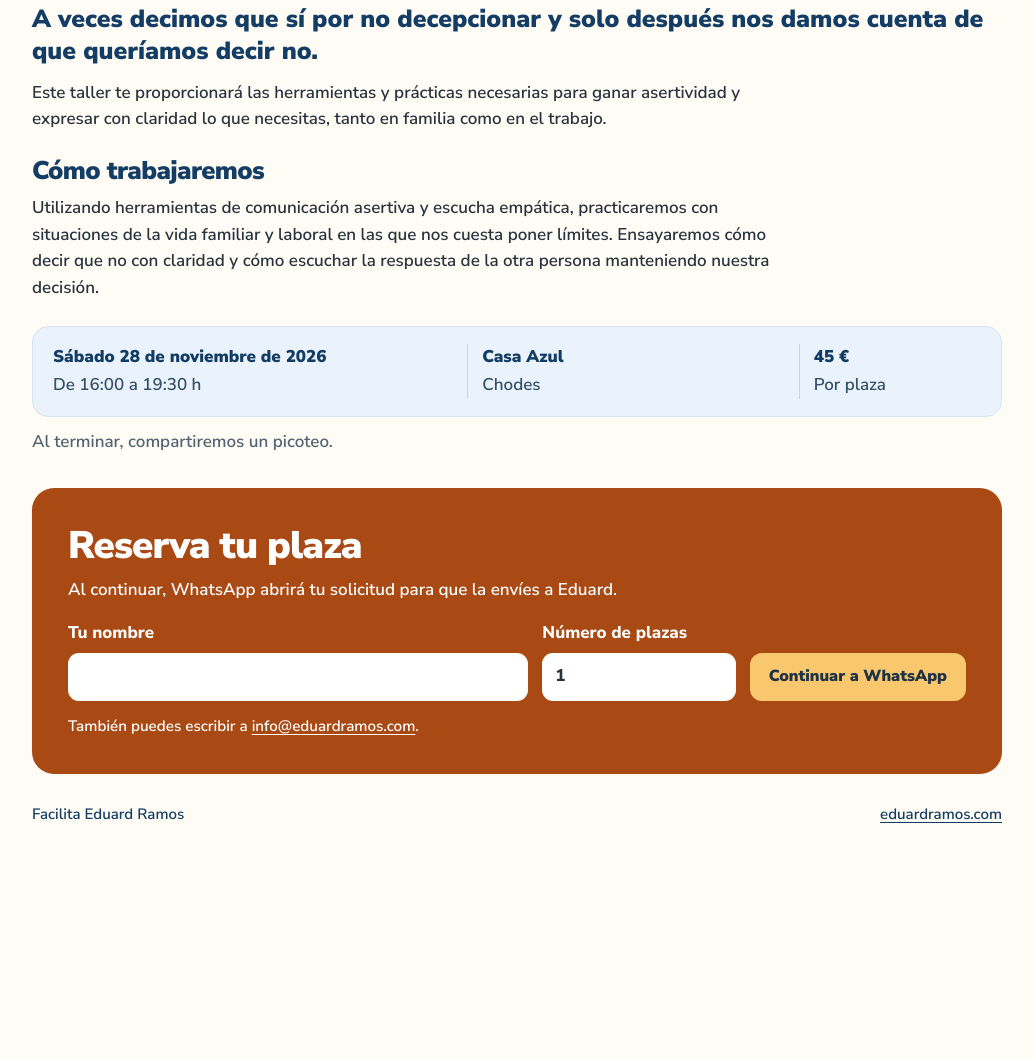
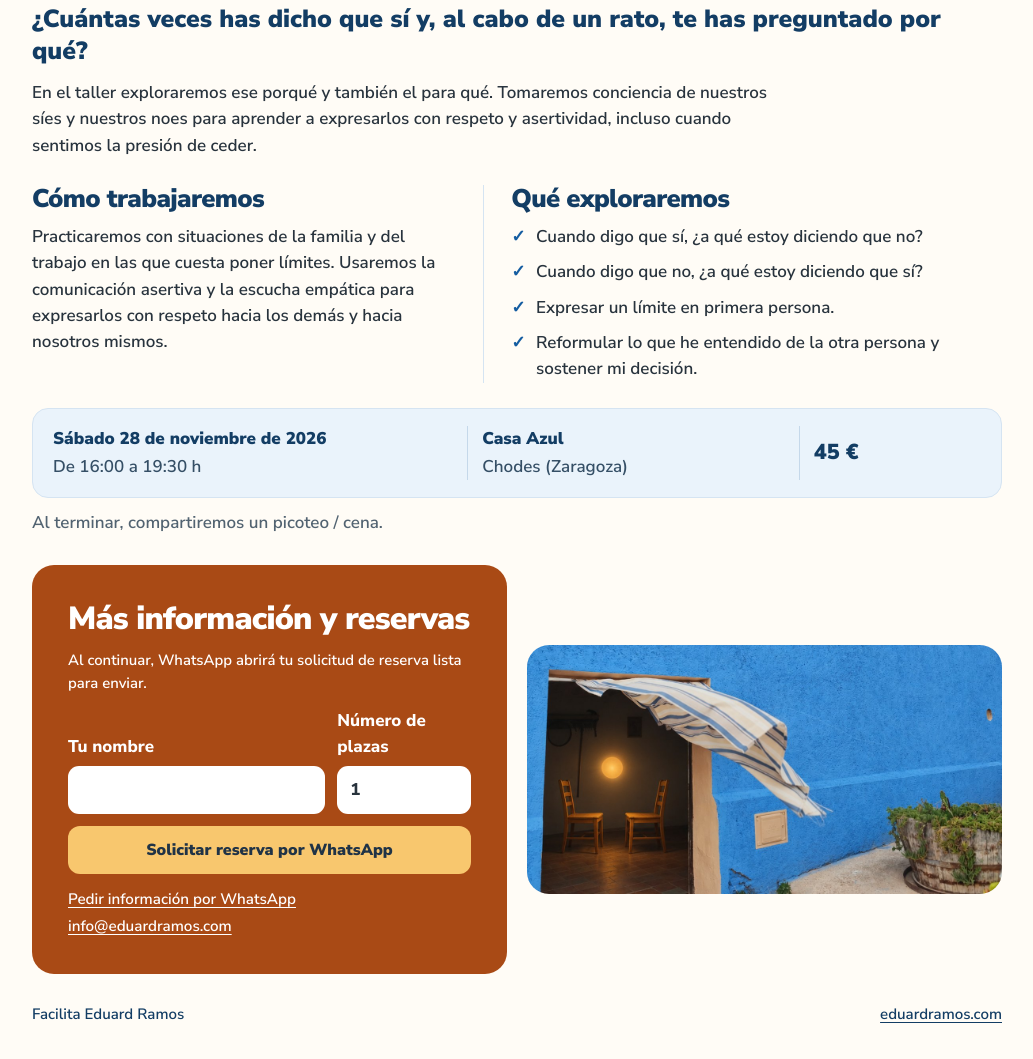
Before and after one commit to eduardramos/talleres, a plain HTML site: page me-cuesta-decir-no/index.html in a window 1280 px wide. Shown: the part 531-1590 px from the top of the page, without its empty margins (123-1156 px from the left). Before the commit the page ends 1401 px from the top, so only its background shows below. Drawn offline with Linux system fonts and the light colour scheme.

Commit message:
Publicar la versión final del taller Me cuesta decir no

```diff
--- a/me-cuesta-decir-no/index.html
+++ b/me-cuesta-decir-no/index.html
@@ -5,12 +5,18 @@
   <meta name="viewport" content="width=device-width, initial-scale=1">
   <meta name="theme-color" content="#155da1">
   <title>Me cuesta decir no · Taller en Chodes</title>
-  <meta name="description" content="Un taller para reconocer límites y expresarlos. Sábado 28 de noviembre de 2026, de 16:00 a 19:30 h, en Casa Azul, Chodes. Reserva tu plaza.">
+  <meta name="description" content="Un taller para reconocer límites y expresarlos. Sábado 28 de noviembre de 2026, de 16:00 a 19:30 h, en Casa Azul, Chodes (Zaragoza). 45 €. Información y reservas.">
   <meta property="og:type" content="website">
   <meta property="og:locale" content="es_ES">
   <meta property="og:title" content="Me cuesta decir no · Taller en Chodes">
-  <meta property="og:description" content="Un taller para reconocer límites y expresarlos. 28 de noviembre · Casa Azul, Chodes · 45 € por plaza.">
+  <meta property="og:description" content="Un taller para reconocer límites y expresarlos. Sábado 28 de noviembre, 16:00–19:30 h · Casa Azul, Chodes (Zaragoza) · 45 €.">
   <meta property="og:url" content="https://eduardramos.github.io/talleres/me-cuesta-decir-no/">
+  <meta property="og:image" content="https://eduardramos.github.io/talleres/me-cuesta-decir-no/casa-azul-sillas.jpg">
+  <meta property="og:image:type" content="image/jpeg">
+  <meta property="og:image:width" content="1200">
+  <meta property="og:image:height" content="630">
+  <meta property="og:image:alt" content="La entrada de Casa Azul con la cortina al viento y dos sillas bajo una luz dorada.">
+  <meta name="twitter:card" content="summary_large_image">
   <link rel="canonical" href="https://eduardramos.github.io/talleres/me-cuesta-decir-no/">
   <link rel="preconnect" href="https://fonts.googleapis.com">
   <link rel="preconnect" href="https://fonts.gstatic.com" crossorigin>
@@ -46,7 +52,11 @@
     main { padding-block: 37px 44px; }
     .intro { margin: 0 0 12px; color: var(--profundo); font-size: clamp(1.2rem, 2.5vw, 1.55rem); font-weight: 900; line-height: 1.32; max-width: 67ch; }
     .description { margin: 0; max-width: 73ch; }
-    .method { margin-top: 24px; max-width: 73ch; }
+    .method { display: grid; grid-template-columns: minmax(0, .9fr) minmax(0, 1.1fr); gap: 27px; margin-top: 26px; }
+    .method section + section { padding-inline-start: 27px; border-inline-start: 1px solid var(--linea); }
+    .checks { margin: 0; padding: 0; display: grid; gap: 9px; list-style: none; }
+    .checks li { display: grid; grid-template-columns: 1.2em minmax(0, 1fr); gap: .25em; }
+    .checks span { color: var(--azul); font-weight: 900; }
     .method h2 { color: var(--profundo); font-size: clamp(1.25rem, 2.6vw, 1.6rem); }
     .method p { margin: 0; }
     .facts { display: grid; grid-template-columns: 1.25fr 1fr .55fr; margin: 25px 0 0; padding: 17px 20px; border: 1px solid var(--linea); border-radius: 16px; background: var(--claro); }
@@ -55,26 +65,35 @@
     .facts div:first-child { padding-inline-start: 0; }
     .facts dt { color: var(--profundo); font-weight: 900; }
     .facts dd { margin: 2px 0 0; color: #354f66; }
-    .picoteo { margin: 12px 0 33px; color: var(--suave); }
+    .facts .price { display: flex; align-items: center; }
+    .price dd { margin: 0; color: var(--profundo); font-size: 1.35rem; font-weight: 900; }
+    .visually-hidden { position: absolute; width: 1px; height: 1px; padding: 0; margin: -1px; overflow: hidden; clip-path: inset(50%); white-space: nowrap; border: 0; }
+    .picoteo { margin: 12px 0 28px; color: var(--suave); }
+    .contact-grid { display: grid; grid-template-columns: repeat(2, minmax(0, 1fr)); gap: 20px; align-items: center; }
+    .workshop-photo { margin: 0; }
+    .workshop-photo img { display: block; width: 100%; height: auto; border-radius: 22px; }
     .reserve { border-radius: 22px; padding: clamp(20px, 4vw, 36px); background: var(--calabaza); color: white; scroll-margin-top: 18px; }
     h2 { margin: 0 0 10px; font-size: clamp(1.65rem, 3.4vw, 2.4rem); line-height: 1.12; letter-spacing: -.025em; font-weight: 900; }
-    .reserve p { margin: 0 0 17px; }
-    .reserve form { display: grid; grid-template-columns: minmax(0, 1fr) minmax(8.5rem, .42fr) auto; gap: 14px; align-items: end; margin-bottom: 14px; }
+    .reserve h2 { font-size: clamp(1.4rem, 2.9vw, 2rem); }
+    .reserve form { display: grid; grid-template-columns: minmax(0, 1fr) minmax(7.5rem, .52fr); gap: 12px; align-items: end; margin-top: 13px; }
+    .reserve form > p, .reserve form > button { grid-column: 1 / -1; }
+    .reserve form > p { margin: 0; font-size: .93rem; }
     [hidden] { display: none !important; }
     .field { display: grid; gap: 6px; font-weight: 800; }
     input { min-width: 0; width: 100%; min-height: 48px; padding: 8px 12px; border: 1px solid transparent; border-radius: 11px; color: var(--tinta); background: white; font: inherit; }
     input:focus-visible { outline-color: var(--oro); }
     .reserve .button { background: var(--oro); color: #203346; }
     .reserve .button:hover { background: #ffdb98; }
-    .reserve .email { margin: 0; font-size: .95rem; }
-    .email a { color: inherit; text-underline-offset: .18em; }
+    .contact-links { display: grid; gap: 3px; margin-top: 14px; font-size: .95rem; }
+    .contact-links a { width: fit-content; color: white; text-underline-offset: .18em; }
     footer { display: flex; gap: 12px; justify-content: space-between; margin-top: 29px; font-size: .94rem; color: var(--profundo); }
     footer a { color: inherit; text-underline-offset: .18em; }
     @media (max-width: 700px) {
       .hero { padding-block: 38px; }
       .hero-inner { gap: 12px; }
-      .reserve form { grid-template-columns: minmax(0,1fr) minmax(6.7rem,.55fr); }
-      .reserve form .button { grid-column: 1 / -1; }
+      .contact-grid, .method { grid-template-columns: minmax(0, 1fr); }
+      .method { gap: 19px; }
+      .method section + section { padding-inline-start: 0; border-inline-start: 0; }
     }
     @media (max-width: 510px) {
       .wrap { width: min(100% - 36px, 970px); }
@@ -91,10 +110,10 @@
   <header class="hero">
     <div class="wrap hero-inner">
       <div>
-        <p class="eyebrow">Talleres en la Casa Azul de Chodes · 02/12</p>
+        <p class="eyebrow">Talleres en la Casa Azul de Chodes</p>
         <h1><span>Me cuesta</span> <span>decir no</span></h1>
         <p class="subtitle">Un taller para reconocer límites y expresarlos.</p>
-        <a class="button" href="#reserva">Reservar plaza</a>
+        <a class="button" href="#reserva">Más información y reservas</a>
       </div>
       <svg xmlns="http://www.w3.org/2000/svg" width="380" height="240" class="chairs" aria-hidden="true" viewBox="0 0 380 240">
 <circle cx="190" cy="78" fill="#f8c76e" r="38"></circle>
@@ -109,29 +128,47 @@
     </div>
   </header>
   <main class="wrap">
-    <p class="intro">A veces decimos que sí por no decepcionar y solo después nos damos cuenta de que queríamos decir no.</p>
-    <p class="description">Este taller te proporcionará las herramientas y prácticas necesarias para ganar asertividad y expresar con claridad lo que necesitas, tanto en familia como en el trabajo.</p>
-    <section class="method" aria-labelledby="metodologia">
+    <p class="intro">¿Cuántas veces has dicho que sí y, al cabo de un rato, te has preguntado por qué?</p>
+    <p class="description">En el taller exploraremos ese porqué y también el para qué. Tomaremos conciencia de nuestros síes y nuestros noes para aprender a expresarlos con respeto y asertividad, incluso cuando sentimos la presión de ceder.</p>
+    <div class="method">
+      <section aria-labelledby="metodologia">
         <h2 id="metodologia">Cómo trabajaremos</h2>
-      <p>Utilizando herramientas de comunicación asertiva y escucha empática, practicaremos con situaciones de la vida familiar y laboral en las que nos cuesta poner límites. Ensayaremos cómo decir que no con claridad y cómo escuchar la respuesta de la otra persona manteniendo nuestra decisión.</p>
+        <p>Practicaremos con situaciones de la familia y del trabajo en las que cuesta poner límites. Usaremos la comunicación asertiva y la escucha empática para expresarlos con respeto hacia los demás y hacia nosotros mismos.</p>
       </section>
+      <section aria-labelledby="exploracion">
+        <h2 id="exploracion">Qué exploraremos</h2>
+        <ul class="checks">
+          <li><span aria-hidden="true">✓</span>Cuando digo que sí, ¿a qué estoy diciendo que no?</li>
+          <li><span aria-hidden="true">✓</span>Cuando digo que no, ¿a qué estoy diciendo que sí?</li>
+          <li><span aria-hidden="true">✓</span>Expresar un límite en primera persona.</li>
+          <li><span aria-hidden="true">✓</span>Reformular lo que he entendido de la otra persona y sostener mi decisión.</li>
+        </ul>
+      </section>
+    </div>
     <dl class="facts" aria-label="Datos del taller">
       <div><dt><time datetime="2026-11-28">Sábado 28 de noviembre de 2026</time></dt><dd>De 16:00 a 19:30 h</dd></div>
-      <div><dt>Casa Azul</dt><dd>Chodes</dd></div>
-      <div><dt>45 €</dt><dd>Por plaza</dd></div>
+      <div><dt>Casa Azul</dt><dd>Chodes (Zaragoza)</dd></div>
+      <div class="price"><dt class="visually-hidden">Importe</dt><dd>45 €</dd></div>
     </dl>
-    <p class="picoteo">Al terminar, compartiremos un picoteo.</p>
+    <p class="picoteo">Al terminar, compartiremos un picoteo / cena.</p>
+    <div class="contact-grid">
       <section class="reserve" id="reserva" aria-labelledby="reserva-title">
-      <h2 id="reserva-title">Reserva tu plaza</h2>
-      <p id="reserva-ayuda">Al continuar, WhatsApp abrirá tu solicitud para que la envíes a Eduard.</p>
+        <h2 id="reserva-title">Más información y reservas</h2>
         <form id="reservation-form" aria-describedby="reserva-ayuda" hidden>
+          <p id="reserva-ayuda">Al continuar, WhatsApp abrirá tu solicitud de reserva lista para enviar.</p>
           <label class="field">Tu nombre<input name="nombre" type="text" autocomplete="name" maxlength="120" pattern=".*\S.*" required></label>
           <label class="field">Número de plazas<input name="plazas" type="number" inputmode="numeric" min="1" step="1" value="1" required></label>
-        <button class="button" type="submit">Continuar a WhatsApp</button>
+          <button class="button" type="submit">Solicitar reserva por WhatsApp</button>
         </form>
-      <a class="button" id="whatsapp-direct" href="https://wa.me/34605004011?text=Hola%20Eduard%2C%20quiero%20reservar%20para%20el%20taller%20Me%20cuesta%20decir%20no.">Continuar a WhatsApp</a>
-      <p class="email">También puedes escribir a <a href="mailto:info@eduardramos.com">info@eduardramos.com</a>.</p>
+        <div class="contact-links">
+          <a id="whatsapp-direct" href="https://wa.me/34605004011?text=Hola+Eduard%2C+quiero+m%C3%A1s+informaci%C3%B3n+sobre+este+taller.">Pedir información por WhatsApp</a>
+          <a href="mailto:info@eduardramos.com">info@eduardramos.com</a>
+        </div>
       </section>
+      <figure class="workshop-photo">
+        <img src="casa-azul-sillas.jpg" alt="La puerta abierta de Casa Azul, con la cortina al viento y dos sillas bajo una luz dorada." width="1200" height="630" decoding="async">
+      </figure>
+    </div>
     <footer><span>Facilita Eduard Ramos</span><a href="https://eduardramos.com/">eduardramos.com</a></footer>
   </main>
   <script>
@@ -154,7 +191,6 @@
     });
 
     form.hidden = false;
-    direct.hidden = true;
   </script>
 </body>
 </html>
```
Also changed, not shown: me-cuesta-decir-no/casa-azul-sillas.jpg (added). Lines whose indentation alone changed are shown as unchanged.
